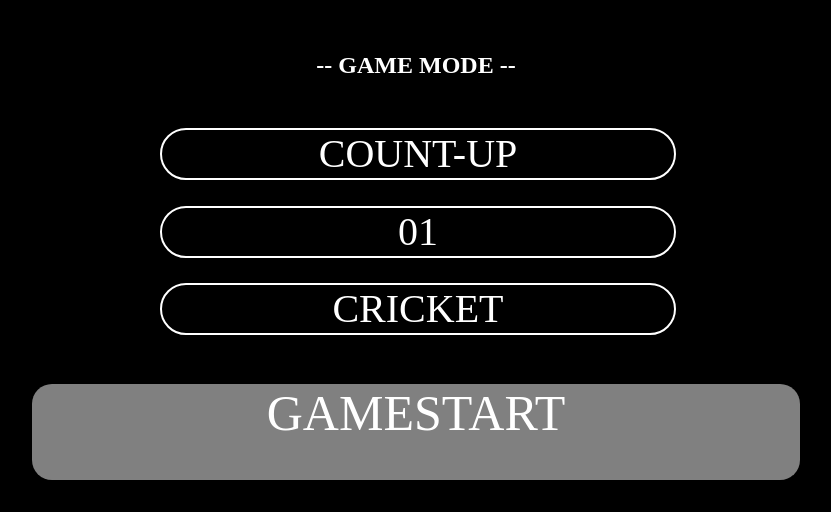
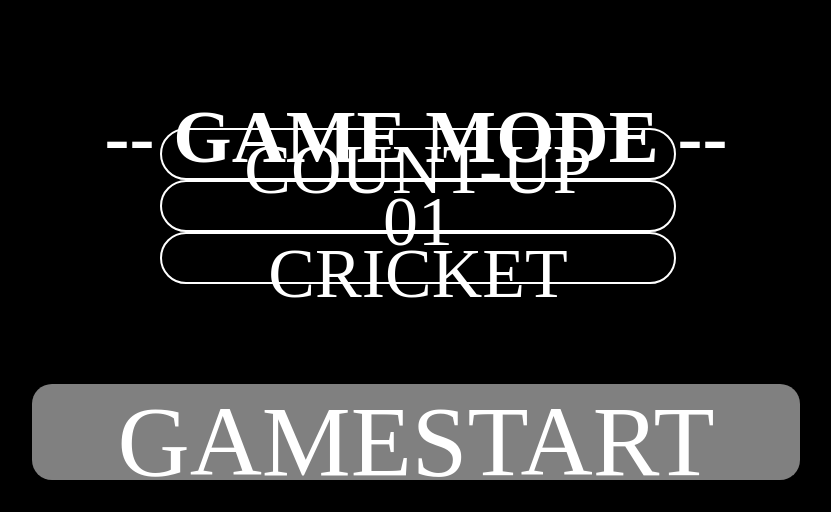
Before and after one commit to n-koba0427/Darts, a plain HTML site: page index.html in a window 1280 px wide. Shown: the part 288-800 px from the top of the page, without its empty margins (224-1055 px from the left). Drawn offline with Linux system fonts and the light colour scheme.

Commit message:
Update main.css

```diff
--- a/main.css
+++ b/main.css
@@ -4,7 +4,7 @@ body {
     width: 100vw;
     margin: 0;
     background: black;
-    font-size:px;
+    font-size:50px;
 }
 
 div {
@@ -67,7 +67,9 @@ div img{
     margin-bottom:5%;
     height:25%;
     width:100%;
-    font-size:40px;
+    font-size:70px;
+    margin-top:auto;
+    margin-bottom:auto;
     border:2px solid white;
     border-radius:30px;
 }
@@ -83,7 +85,9 @@ div img{
     left:20%;
     height:60%;
     width:60%;
-    font-size:50px;
+    font-size:100px;
+    margin-top:auto;
+    margin-bottom:auto;
     color:white;
     background:#808080;
     border-radius:20px;
```
